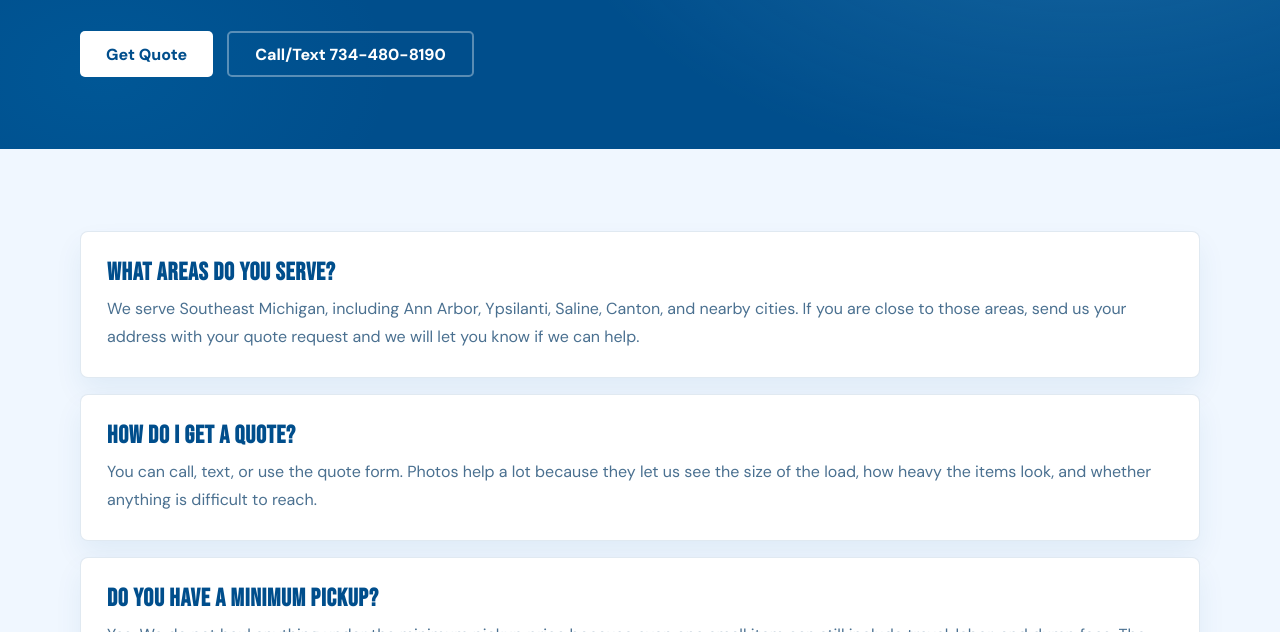
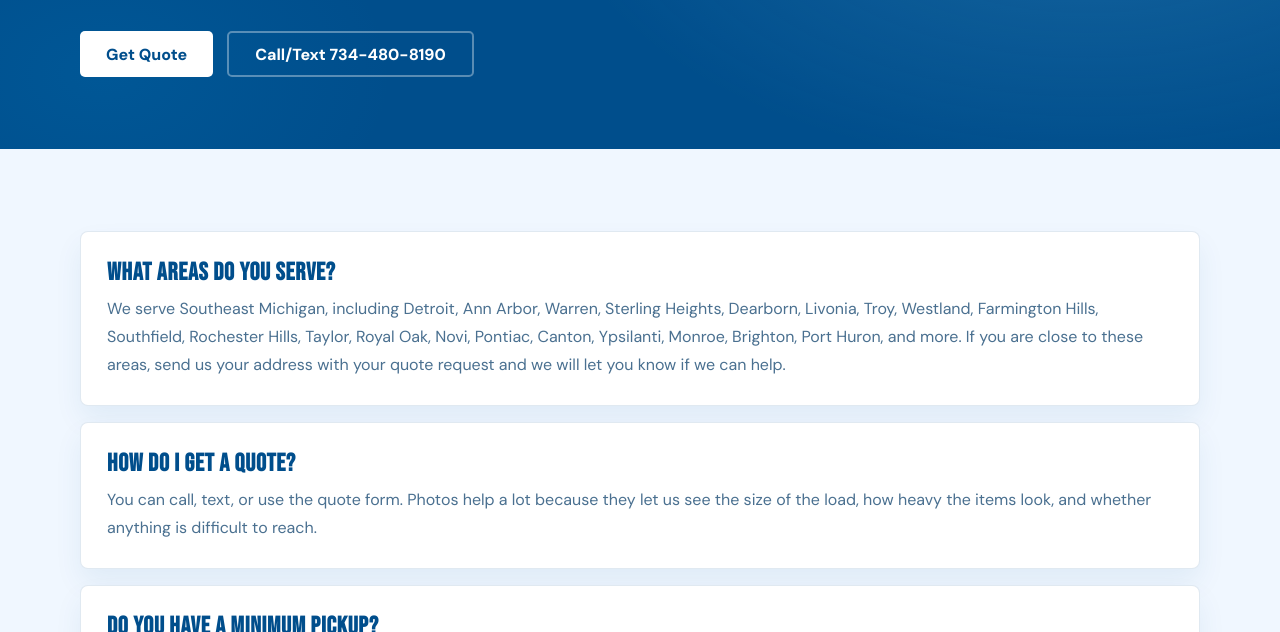
Before and after one commit to puremittenjunkremoval/pure-mitten-site, a plain HTML site: page faq.html in a window 1280 px wide. Shown: the part 468-1100 px from the top of the page. Drawn offline with Linux system fonts and the light colour scheme.

Commit message:
Update FAQ service areas

```diff
--- a/faq.html
+++ b/faq.html
@@ -96,7 +96,7 @@
     <div class="section-inner faq-list">
       <article class="faq-item reveal">
         <h2>What areas do you serve?</h2>
-        <p>We serve Southeast Michigan, including Ann Arbor, Ypsilanti, Saline, Canton, and nearby cities. If you are close to those areas, send us your address with your quote request and we will let you know if we can help.</p>
+        <p>We serve Southeast Michigan, including Detroit, Ann Arbor, Warren, Sterling Heights, Dearborn, Livonia, Troy, Westland, Farmington Hills, Southfield, Rochester Hills, Taylor, Royal Oak, Novi, Pontiac, Canton, Ypsilanti, Monroe, Brighton, Port Huron, and more. If you are close to these areas, send us your address with your quote request and we will let you know if we can help.</p>
       </article>
       <article class="faq-item reveal">
         <h2>How do I get a quote?</h2>
```
